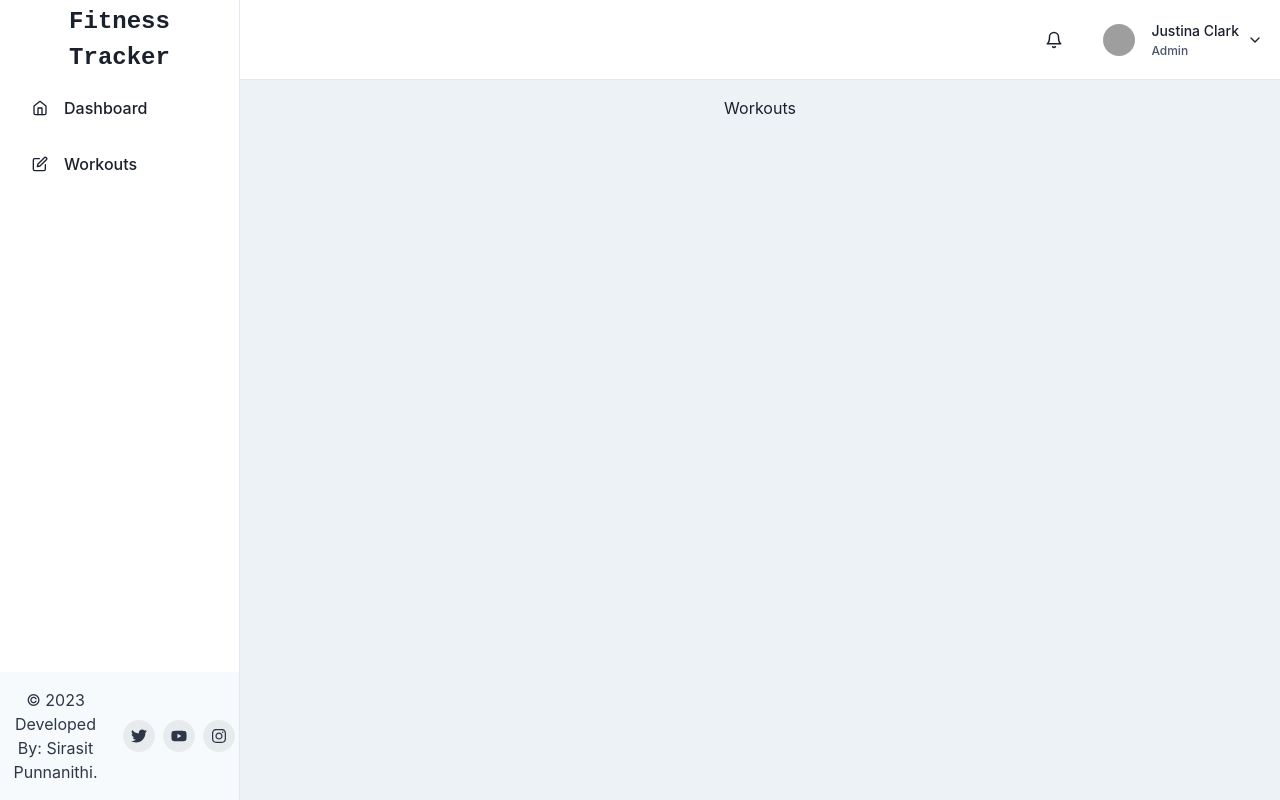
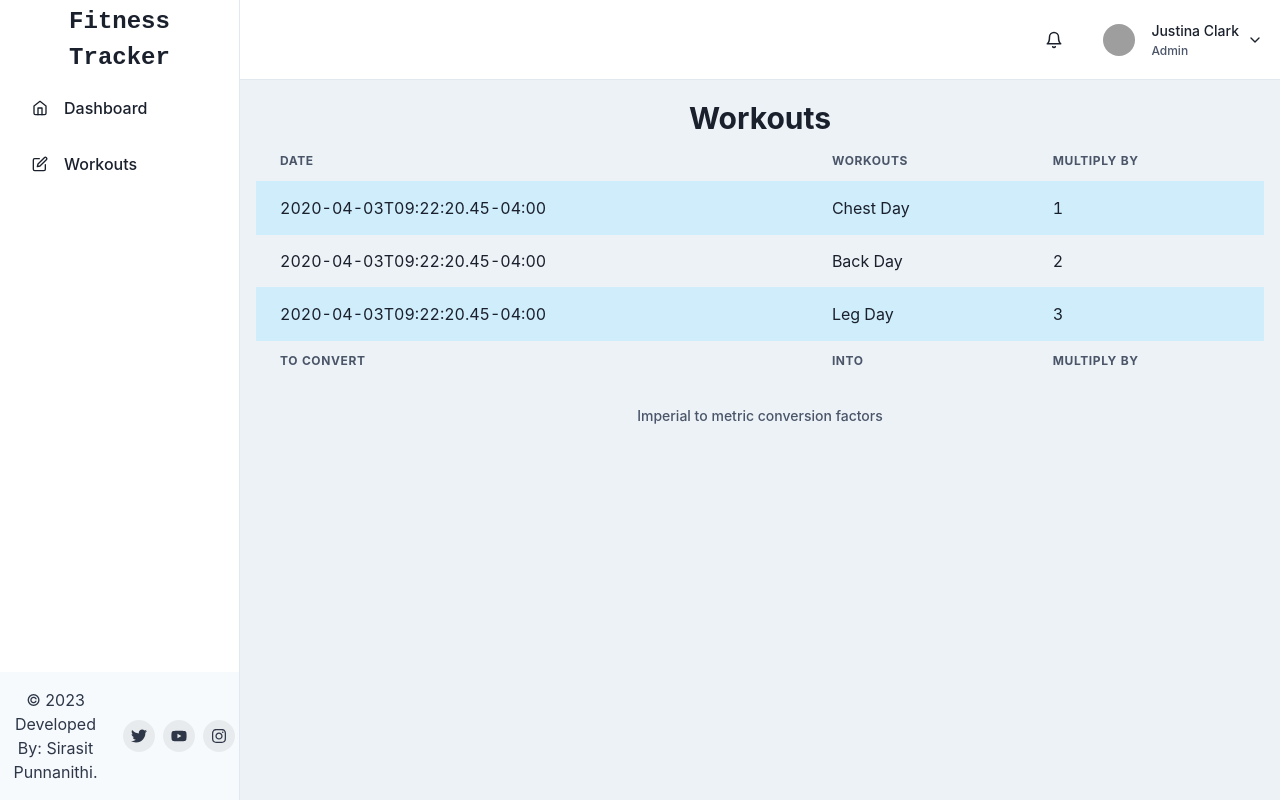
Before and after one commit to spunnanithi/fitness-tracker, a React (Vite) app in the folder client/: page /workouts in a window 1280 px wide. Built offline with nearby package versions, Linux system fonts and the light colour scheme; data requests are answered from the project's data file; grey boxes are pictures that could not be loaded.

Commit message:
set up table in workouts page with clickable workouts that take users to individual workout

```diff
--- a/client/package.json
+++ b/client/package.json
@@ -7,13 +7,15 @@
     "dev": "vite",
     "build": "tsc && vite build",
     "lint": "eslint . --ext ts,tsx --report-unused-disable-directives --max-warnings 0",
-    "preview": "vite preview"
+    "preview": "vite preview",
+    "server": "json-server --watch src/data/FakeData.json --port 8050"
   },
   "dependencies": {
     "@chakra-ui/react": "^2.8.1",
     "@emotion/react": "^11.11.1",
     "@emotion/styled": "^11.11.0",
     "framer-motion": "^10.16.4",
+    "json-server": "^0.17.4",
     "react": "^18.2.0",
     "react-dom": "^18.2.0",
     "react-icons": "^4.11.0",
--- /dev/null
+++ b/client/src/data/FakeData.json
@@ -0,0 +1,52 @@
+{
+    "workouts": [
+        {
+            "id": 1,
+            "userId": 1,
+            "title": "Chest Day",
+            "date": "2020-04-03T09:22:20.45-04:00",
+            "exercises": [
+                {
+                    "name": "Bench Press",
+                    "weight": "225",
+                    "reps": "5",
+                    "sets": "5"
+                },
+                {
+                    "name": "Incline Bench Press",
+                    "weight": "225",
+                    "reps": "5",
+                    "sets": "5"
+                }
+            ]
+        },
+        {
+            "id": 2,
+            "userId": 1,
+            "title": "Back Day",
+            "date": "2020-04-03T09:22:20.45-04:00",
+            "exercises": [
+                {
+                    "name": "Deadlift",
+                    "weight": "225",
+                    "reps": "5",
+                    "sets": "5"
+                }
+            ]
+        },
+        {
+            "id": 3,
+            "userId": 1,
+            "title": "Leg Day",
+            "date": "2020-04-03T09:22:20.45-04:00",
+            "exercises": [
+                {
+                    "name": "Squat",
+                    "weight": "225",
+                    "reps": "5",
+                    "sets": "5"
+                }
+            ]
+        }
+    ]
+}
--- a/client/src/layouts/PageLayout.tsx
+++ b/client/src/layouts/PageLayout.tsx
@@ -56,7 +56,7 @@ interface SidebarProps extends BoxProps {
 }
 
 const LinkItems: Array<LinkItemProps> = [
-	{ name: "Dashboard", path: "/", icon: FiHome },
+	{ name: "Dashboard", path: "/dashboard", icon: FiHome },
 	{ name: "Workouts", path: "/workouts", icon: FiEdit },
 	// { name: "Trending", icon: FiTrendingUp },
 	// { name: "Explore", icon: FiCompass },
--- a/client/src/pages/Workouts.tsx
+++ /dev/null
@@ -1,11 +0,0 @@
-import { Box, Text } from "@chakra-ui/react";
-
-function Workouts() {
-	return (
-		<Box>
-			<Text>Workouts</Text>
-		</Box>
-	);
-}
-
-export default Workouts;
--- /dev/null
+++ b/client/src/pages/workouts/IndividualWorkout.tsx
@@ -0,0 +1,9 @@
+import { useParams } from "react-router-dom";
+
+function IndividualWorkout() {
+	const params = useParams();
+	console.log(params);
+	return <div>IndividualWorkout</div>;
+}
+
+export default IndividualWorkout;
--- /dev/null
+++ b/client/src/pages/workouts/Workouts.tsx
@@ -0,0 +1,81 @@
+import {
+	Box,
+	Text,
+	Table,
+	Thead,
+	Tbody,
+	Tfoot,
+	Tr,
+	Th,
+	Td,
+	TableCaption,
+	TableContainer,
+} from "@chakra-ui/react";
+import { useEffect, useState } from "react";
+import { useNavigate } from "react-router-dom";
+
+function Workouts() {
+	const [workouts, setWorkouts] = useState([]);
+
+	const navigate = useNavigate();
+
+	interface Workout {
+		id: number;
+		title: string;
+		date: any;
+	}
+
+	const handlePageRedirect = (id: number) => {
+		navigate(`/workouts/${id}`);
+	};
+
+	useEffect(() => {
+		const fetchData = async () => {
+			const response = await fetch("http://localhost:8050/workouts");
+			const data = await response.json();
+			setWorkouts(data);
+		};
+
+		fetchData();
+	}, []);
+
+	return (
+		<Box>
+			<Text as="b" fontSize="3xl">
+				Workouts
+			</Text>
+			<TableContainer>
+				<Table variant="striped" colorScheme="linkedin">
+					<TableCaption>Imperial to metric conversion factors</TableCaption>
+					<Thead>
+						<Tr>
+							<Th>Date</Th>
+							<Th>Workouts</Th>
+							<Th>multiply by</Th>
+						</Tr>
+					</Thead>
+					<Tbody>
+						{workouts.map((workout: Workout, index) => {
+							return (
+								<Tr onClick={() => handlePageRedirect(workout.id)} key={index}>
+									<Td>{workout.date}</Td>
+									<Td>{workout.title}</Td>
+									<Td>{workout.id}</Td>
+								</Tr>
+							);
+						})}
+					</Tbody>
+					<Tfoot>
+						<Tr>
+							<Th>To convert</Th>
+							<Th>into</Th>
+							<Th>multiply by</Th>
+						</Tr>
+					</Tfoot>
+				</Table>
+			</TableContainer>
+		</Box>
+	);
+}
+
+export default Workouts;
```
Also changed, not shown: client/src/App.tsx (+9 -3 lines), 1 other file (tests, documents, lock files or other folders).
